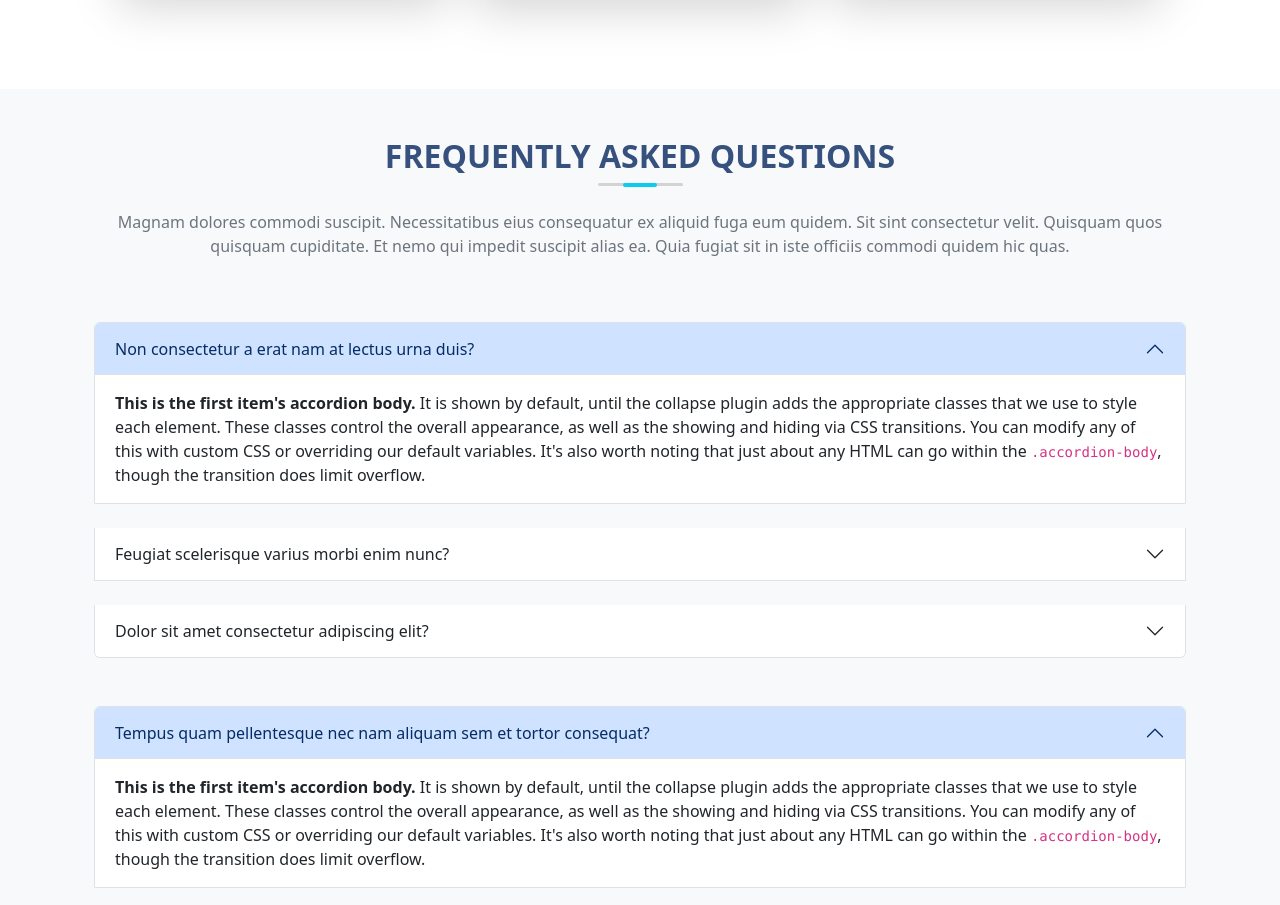
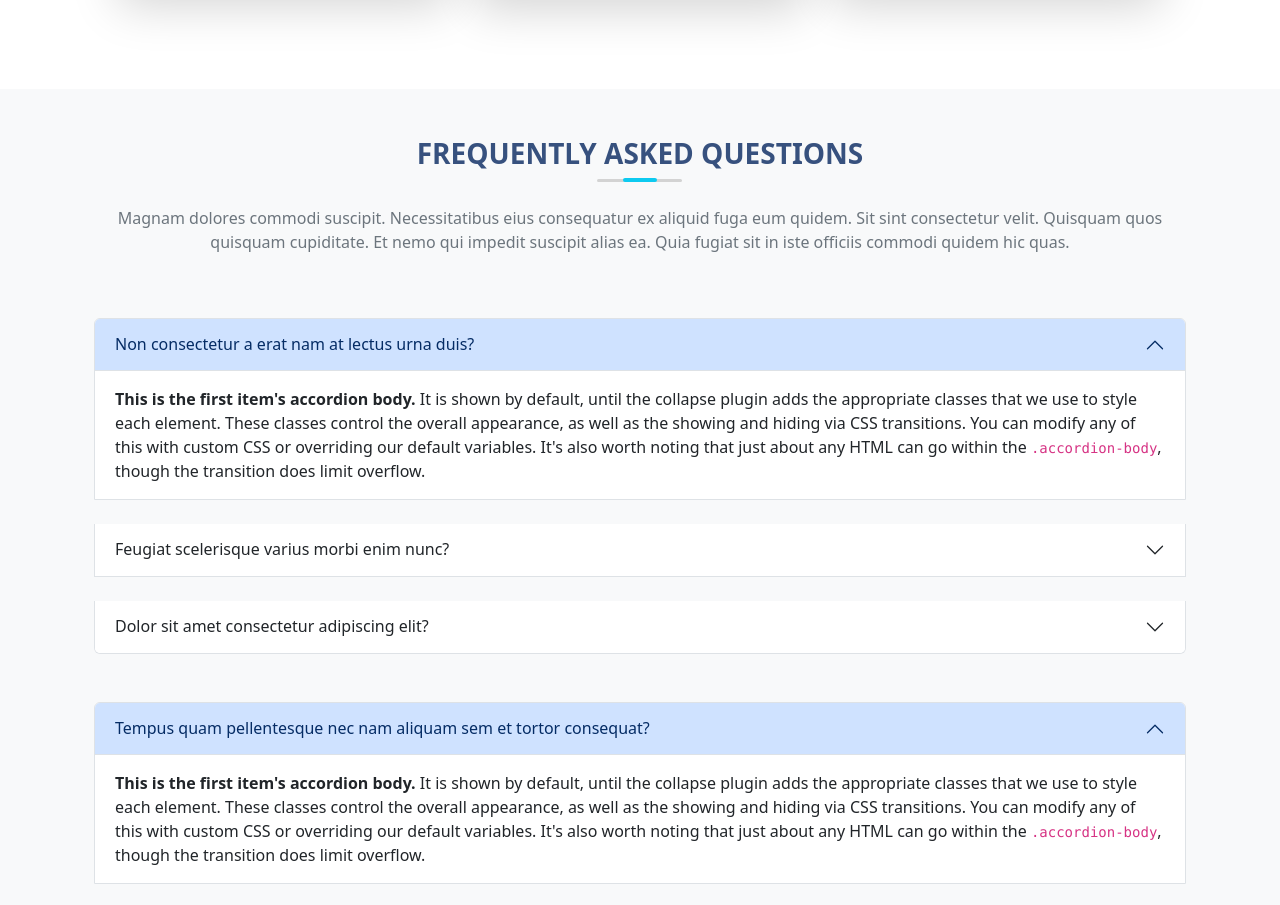
Before and after one commit to MubashirRajput3786/ARSHA-b18, a plain HTML site: page index.html in a window 1280 px wide. Shown: the part 5940-6845 px from the top of the page. Drawn offline with nearby package versions, Linux system fonts and the light colour scheme.

Commit message:
main doe

```diff
--- a/index.html
+++ b/index.html
@@ -768,10 +768,10 @@
     <section class="container-fluid bg-light p-xl-5 p-3">
         <div class="container">
             <div class="max-content">
-                <h2 class="text-center text-blue text-uppercase fw-bold ">
+                <h3 class="text-center text-blue text-uppercase fw-bold ">
                     Frequently Asked Questions
 
-                </h2>
+                </h3>
                 <div class="gray">
                     <div class="blue"></div>
                 </div>
```
